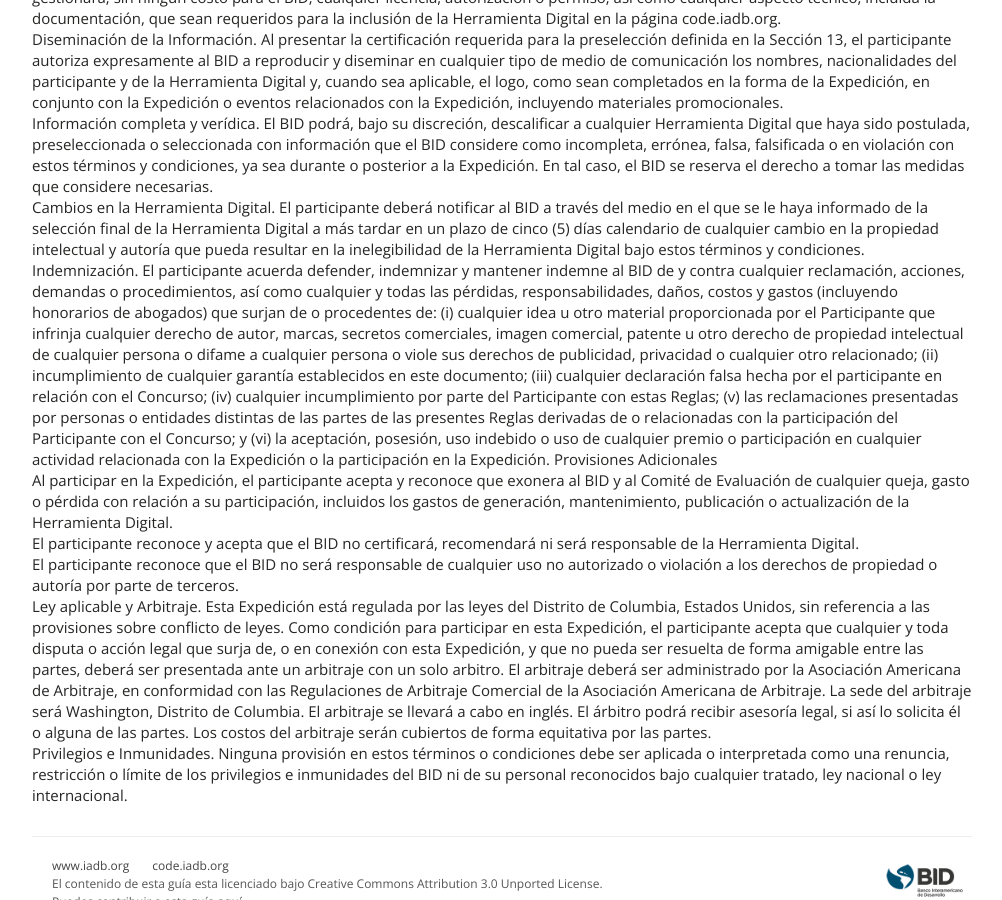
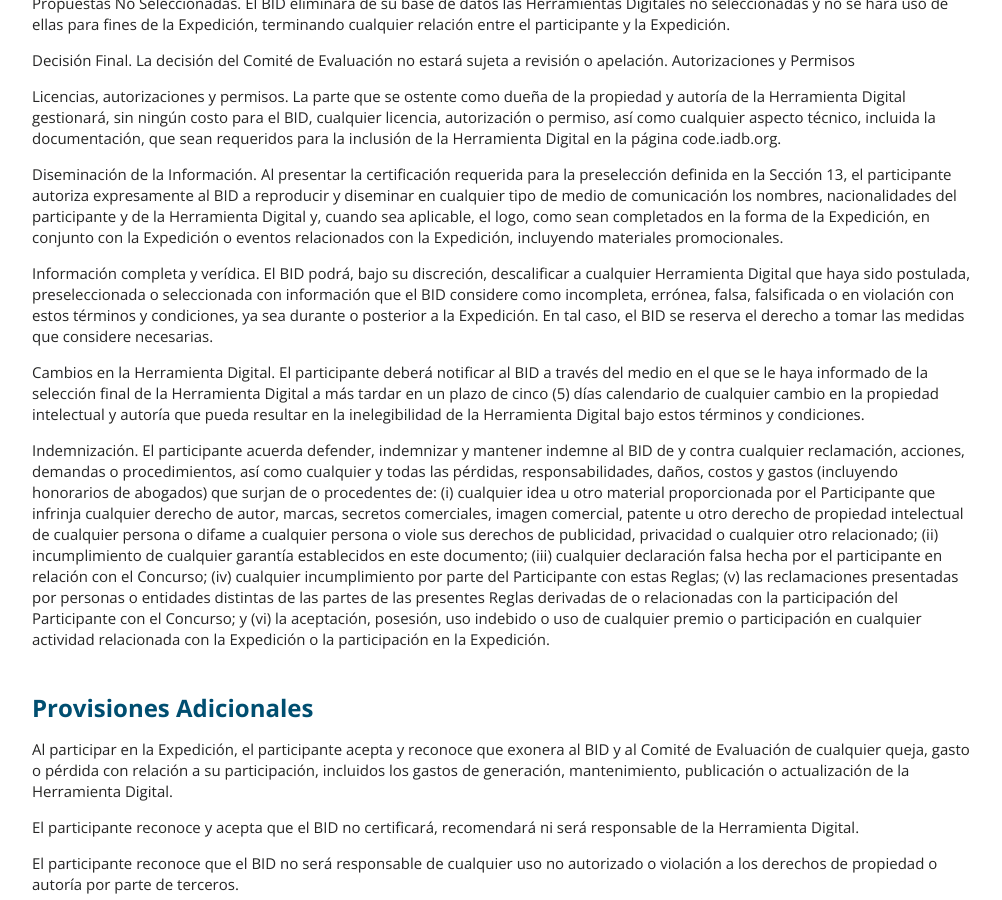
Before and after one commit to EL-BID/guia-de-publicacion, a Jekyll site: the page built from _documents/pages/terminos.markdown, in a window 1280 px wide and 900 px high, scrolled down 2622 px. Shown: the whole window, without its empty margins (138-1140 px from the left). Built offline with Jekyll 4.4.1, drawn with Linux system fonts in a browser that asks for light colours.

```diff
--- a/_documents/pages/terminos.markdown
+++ b/_documents/pages/terminos.markdown
@@ -15,28 +15,28 @@ lang: es
 Los participantes reconocen que la preselección o selección final de sus Herramientas Digitales no resultará en ninguna compensación de cualquier naturaleza por parte del BID ni en la recomendación o preferencia del uso de la Herramienta Digital.
 Los empleados y consultores del BID podrán participar en la Expedición, siempre y cuando dicha participación esté en conformidad con estos términos y condiciones, así como con las políticas aplicables del BID.
 
-3.	Requisitos para la Nominación de Herramientas Digitales:
+3. Requisitos para la Nominación de Herramientas Digitales:
 
 * Los participantes podrán presentar propuestas de aplicaciones, algoritmos y/u hojas de cálculo (cada una la “Herramienta Digital” y, en su conjunto, las “Herramientas Digitales”).
 * Sólo se podrá nominar una Herramienta Digital por formulario, pero se entiende que una Herramienta Digital puede estar compuesta por varias Herramientas Digitales.
 * Todo material presentado por el participante deberá estar en inglés, español, portugués o francés.
 * Las Herramientas Digitales podrán estar en cualquier lenguaje de programación.
 
-4.	Información general requerida y consentimiento. Para participar, el participante debe proporcionar de forma completa y veraz la información requerida en el formulario de la Expedición (el “formulario”). Al presentar la propuesta, el participante acepta todos los términos y condiciones.
+4. Información general requerida y consentimiento. Para participar, el participante debe proporcionar de forma completa y veraz la información requerida en el formulario de la Expedición (el “formulario”). Al presentar la propuesta, el participante acepta todos los términos y condiciones.
 El participante podrá realizar nominaciones de Herramientas Digitales sobre la cuales no tenga derechos de propiedad y autoría. En tal caso, el participante deberá manifestarlo de forma expresa en el formulario, proporcionando información completa y veraz sobre la identidad e información de contacto del presunto dueño de los derechos de propiedad y autoría de la Herramienta Digital, según su saber y entender.
 
-5.	Requisitos de propiedad intelectual y autoría. Al presentar una nominación, el participante certifica que la información proporcionada sobre la propiedad intelectual y autoría de la Herramienta Digital es completa y veraz, según su saber y entender.
+5. Requisitos de propiedad intelectual y autoría. Al presentar una nominación, el participante certifica que la información proporcionada sobre la propiedad intelectual y autoría de la Herramienta Digital es completa y veraz, según su saber y entender.
 
-6.	Crédito. El BID podrá publicar en la página web code.iadb.org el nombre del participante, así como una breve descripción y, cuando sea aplicable, el logo o imagen de la Herramienta Digital. El contenido de la descripción y cualquier otro aspecto sobre esta provisión estará sujeto a las políticas del BID. El BID podrá remover en cualquier momento la Herramienta Digital de su página web, ya sea de forma temporal o permanente, sin necesidad de justificar ni informar de la decisión al participante.
+6. Crédito. El BID podrá publicar en la página web code.iadb.org el nombre del participante, así como una breve descripción y, cuando sea aplicable, el logo o imagen de la Herramienta Digital. El contenido de la descripción y cualquier otro aspecto sobre esta provisión estará sujeto a las políticas del BID. El BID podrá remover en cualquier momento la Herramienta Digital de su página web, ya sea de forma temporal o permanente, sin necesidad de justificar ni informar de la decisión al participante.
 
-7.	Plazo para la presentación de nominaciones. El participante debe presentar su nominación antes del 15 de octubre de 2017, a las 11:59pm, hora de Washington, Distrito de Columbia, Estados Unidos, completando el formulario de la Expedición disponible en code.iadb.org/share-your-code, así como considerando y aceptando estos términos y condiciones.
+7. Plazo para la presentación de nominaciones. El participante debe presentar su nominación antes del 15 de octubre de 2017, a las 11:59pm, hora de Washington, Distrito de Columbia, Estados Unidos, completando el formulario de la Expedición disponible en code.iadb.org/share-your-code, así como considerando y aceptando estos términos y condiciones.
 El BID podrá, a su discreción, ampliar el plazo para la presentación de nominaciones. En tal caso, el BID publicará el nuevo plazo en la página web code.iadb.org/share-your-code.
 
 ## Proceso de Identificación de Herramientas Digitales y Notificación
 
-8.	El proceso de identificación de Herramientas Digitales se llevará a cabo en dos etapas, la primera será de preselección y la segunda de selección final. El Comité de Selección estará a cargo de ambas.
+8. El proceso de identificación de Herramientas Digitales se llevará a cabo en dos etapas, la primera será de preselección y la segunda de selección final. El Comité de Selección estará a cargo de ambas.
 
-9.	Composición y funciones del Comité de Evaluación. El BID nombrará a 6 miembros para el Comité de Evaluación, quienes serán empleados y consultores del BID con experiencia y conocimiento sobre la gestión de conocimiento abierto, tecnología y comunicaciones.
+9. Composición y funciones del Comité de Evaluación. El BID nombrará a 6 miembros para el Comité de Evaluación, quienes serán empleados y consultores del BID con experiencia y conocimiento sobre la gestión de conocimiento abierto, tecnología y comunicaciones.
 El Comité de Evaluación estará autorizados para resolver cualquier situación relacionada con la Expedición que no cumpla con las reglas establecidas o que no haya sido contemplado en estos términos y condiciones.
 
 10.	Requisitos para la consideración del Comité de Evaluación. Antes de remitir las propuestas de Herramientas Digitales al Comité de Evaluación, el BID removerá cualquier Herramienta Digital que:
@@ -65,22 +65,39 @@ El BID podrá requerir al participante que proporcione evidencia de tal propieda
 
 14.	Plazo para Responder a Preselección. Si el correo electrónico de contacto del participante cuya Herramienta Digital ha sido preseleccionada es incorrecto o el BID no recibe respuesta sobre la certificación requerida en la Sección 13de estos términos y condiciones en una semana, resultando en que el BID no podrá confirmar la continuidad por parte del participante, se entenderá como que la participante renuncia a su preselección y la Herramienta Digital no será considerada para los fines de la Expedición. El participante no podrá recurrir esta decisión.
 Cuando la Herramienta Digital haya sido nominada por una tercera parte, el plazo de una semana comenzará a partir del día en el que BID envíe una comunicación informándole sobre la preselección al correo electrónico proporcionado en el formulario o que el BID haya obtenido bajo sus propios esfuerzos.
+
 15.	Selección Final. El Comité de Evaluación considerará las Herramientas Digitales preseleccionadas que cumplan con las disposiciones estos términos y referencia, eligiendo aquellas que cumplen con los objetivos de la Expedición.
+
 16.	Notificación de Selección Final. El Comité de Evaluación notificará a más tardar el 19 de noviembre de 2017 al participante sobre la selección final de la Herramienta Digital.
 En caso de que el BID extienda el plazo para la presentación de postulaciones bajo la sección 7 de estos términos y condiciones, la fecha de notificación de preselección será modificada, según sea aplicable.
+
 17.	Inclusión de la Herramienta Digital en la Página del BID. El Comité de Evaluación solicitará la retroalimentación no vinculante por parte del participante sobre el lenguaje y forma en la que la Herramienta Digital será incluida en la página del BID. El BID se reserva el derecho de publicar la Herramienta Digital en la página web del BID durante un tiempo indefinido.
+
 18.	Declaratoria Desierta. La Expedición podrá ser suspendida en cualquier momento de forma temporal o permanente si el Comité de Evaluación considera que no se recibieron suficientes propuestas de alta calidad.
+
 19.	Propuestas No Seleccionadas. El BID eliminará de su base de datos las Herramientas Digitales no seleccionadas y no se hará uso de ellas para fines de la Expedición, terminando cualquier relación entre el participante y la Expedición.
+
 20.	Decisión Final. La decisión del Comité de Evaluación no estará sujeta a revisión o apelación.
 Autorizaciones y Permisos
+
 21.	Licencias, autorizaciones y permisos. La parte que se ostente como dueña de la propiedad y autoría de la Herramienta Digital gestionará, sin ningún costo para el BID, cualquier licencia, autorización o permiso, así como cualquier aspecto técnico, incluida la documentación, que sean requeridos para la inclusión de la Herramienta Digital en la página code.iadb.org.
+
 22.	Diseminación de la Información. Al presentar la certificación requerida para la preselección definida en la Sección 13, el participante autoriza expresamente al BID a reproducir y diseminar en cualquier tipo de medio de comunicación los nombres, nacionalidades del participante y de la Herramienta Digital y, cuando sea aplicable, el logo, como sean completados en la forma de la Expedición, en conjunto con la Expedición o eventos relacionados con la Expedición, incluyendo materiales promocionales.
+
 23.	Información completa y verídica. El BID podrá, bajo su discreción, descalificar a cualquier Herramienta Digital que haya sido postulada, preseleccionada o seleccionada con información que el BID considere como incompleta, errónea, falsa, falsificada o en violación con estos términos y condiciones, ya sea durante o posterior a la Expedición. En tal caso, el BID se reserva el derecho a tomar las medidas que considere necesarias.
+
 24.	Cambios en la Herramienta Digital. El participante deberá notificar al BID  a través del medio en el que se le haya informado de la selección final de la Herramienta Digital a más tardar en un plazo de cinco (5) días calendario de cualquier cambio en la propiedad intelectual y autoría que pueda resultar en la inelegibilidad de la Herramienta Digital bajo estos términos y condiciones.
+
 25.	Indemnización. El participante acuerda defender, indemnizar y mantener indemne al BID de y contra cualquier reclamación, acciones, demandas o procedimientos, así como cualquier y todas las pérdidas, responsabilidades, daños, costos y gastos (incluyendo honorarios de abogados) que surjan de o procedentes de: (i) cualquier idea u otro material proporcionada por el Participante que infrinja cualquier derecho de autor, marcas, secretos comerciales, imagen comercial, patente u  otro derecho  de propiedad intelectual de cualquier persona o difame a cualquier persona o viole sus derechos de publicidad, privacidad o cualquier otro relacionado; (ii) incumplimiento de cualquier garantía establecidos en este documento; (iii) cualquier declaración falsa hecha por el participante en relación con el Concurso; (iv) cualquier incumplimiento por parte del Participante con estas Reglas; (v) las reclamaciones presentadas por personas o entidades distintas de las partes de las presentes Reglas derivadas de o relacionadas con la participación del Participante con el Concurso; y (vi) la aceptación, posesión, uso indebido o uso de cualquier premio o participación en cualquier actividad relacionada con la Expedición o la participación en la Expedición.
-Provisiones Adicionales
+
+## Provisiones Adicionales
+
 26.	Al participar en la Expedición, el participante acepta y reconoce que exonera al BID y al Comité de Evaluación de cualquier queja, gasto o pérdida con relación a su participación, incluidos los gastos de generación, mantenimiento, publicación o actualización de la Herramienta Digital.
+
 27.	El participante reconoce y acepta que el BID no certificará, recomendará ni será responsable de la Herramienta Digital.
+
 28.	El participante reconoce que el BID no será responsable de cualquier uso no autorizado o violación a los derechos de propiedad o autoría por parte de terceros.
+
 29.	Ley aplicable y Arbitraje. Esta Expedición está regulada por las leyes del Distrito de Columbia, Estados Unidos, sin referencia a las provisiones sobre conflicto de leyes. Como condición para participar en esta Expedición, el participante acepta que cualquier y toda disputa o acción legal que surja de, o en conexión con esta Expedición, y que no pueda ser resuelta de forma amigable entre las partes, deberá ser presentada ante un arbitraje con un solo arbitro. El arbitraje deberá ser administrado por la Asociación Americana de Arbitraje, en conformidad con las Regulaciones de Arbitraje Comercial de la Asociación Americana de Arbitraje. La sede del arbitraje será Washington, Distrito de Columbia. El arbitraje se llevará a cabo en inglés. El árbitro podrá recibir asesoría legal, si así lo solicita él o alguna de las partes. Los costos del arbitraje serán cubiertos de forma equitativa por las partes.
+
 30.	Privilegios e Inmunidades. Ninguna provisión en estos términos o condiciones debe ser aplicada o interpretada como una renuncia, restricción o límite de los privilegios e inmunidades del BID ni de su personal reconocidos bajo cualquier tratado, ley nacional o ley internacional.
```
